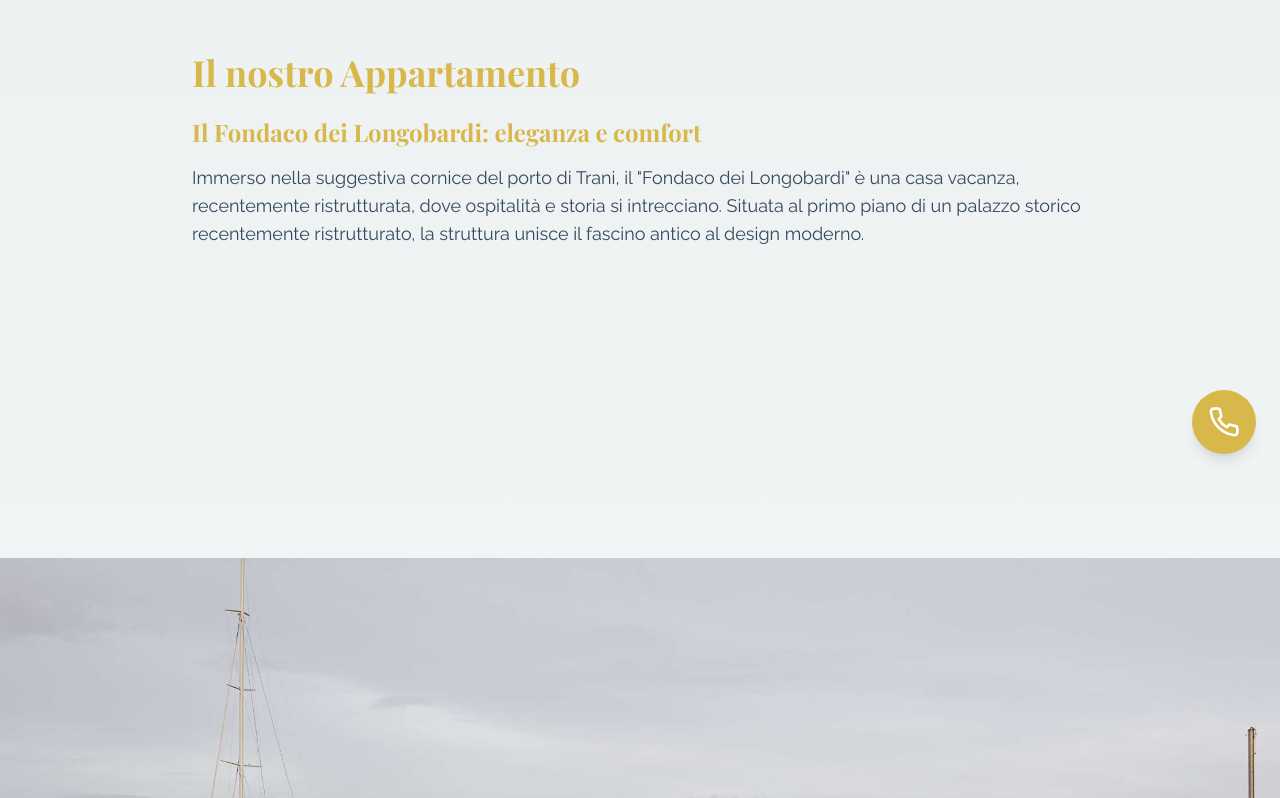
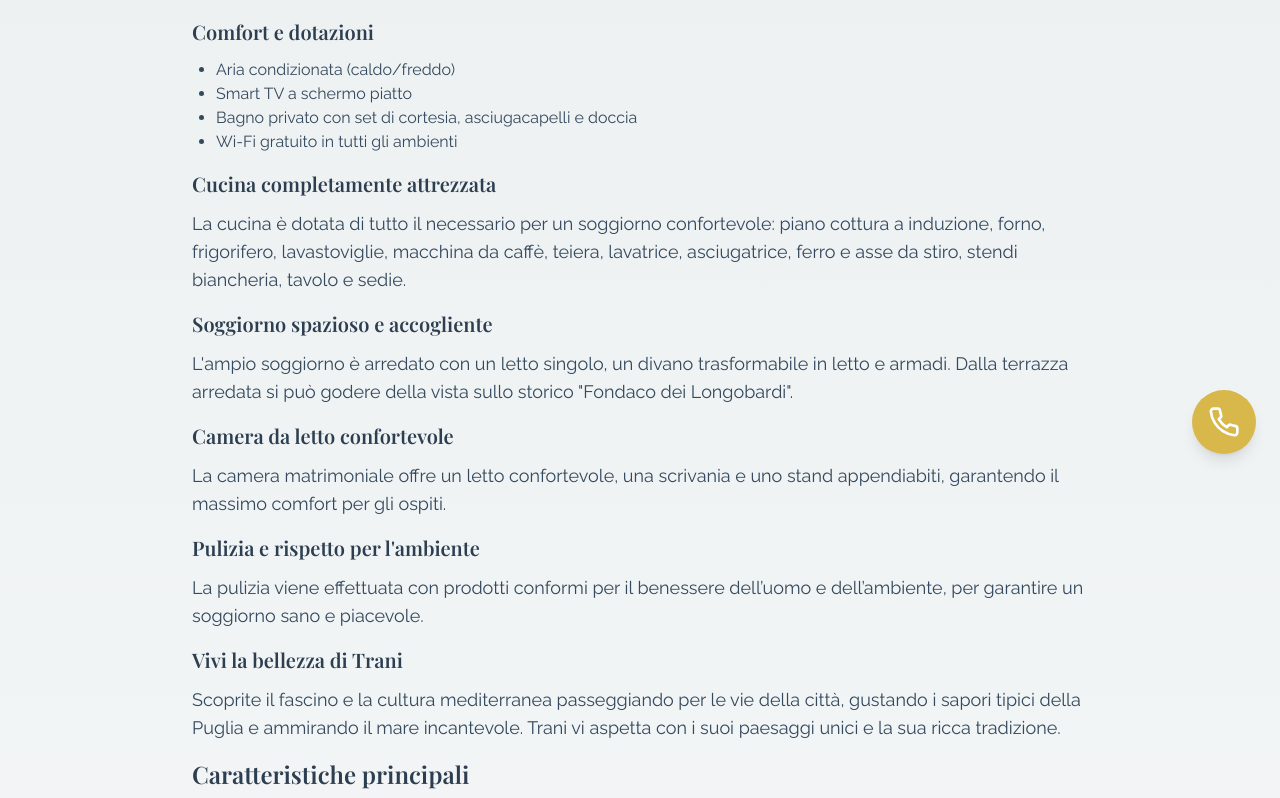
Before and after one commit to DaddarioLuigi/fondaco-dei-longobardi, a Next.js app: page /appartamento in a window 1280 px wide. Shown: the part 322-1120 px from the top of the page. Built offline with nearby package versions, Linux system fonts and the light colour scheme; a web font is replaced by a local one.

Commit message:
Update page.tsx

```diff
--- a/app/appartamento/page.tsx
+++ b/app/appartamento/page.tsx
@@ -72,13 +72,17 @@
 
   return (
     <div className="w-full overflow-x-hidden">
-      {/** SEZIONE 1 - TESTI INTRODUTTIVI A TUTTO SCHERMO */}
+      {/*
+        SEZIONE 1 - TESTI INTRODUTTIVI A TUTTO SCHERMO
+        Testi centrati orizzontalmente ma con testo allineato a sinistra
+      */}
       <motion.section
         className="relative w-screen min-h-screen flex justify-center items-center px-6 py-12 overflow-y-auto"
         initial={{ opacity: 0 }}
         animate={{ opacity: 1 }}
         transition={{ duration: 0.6 }}
       >
+        {/* Wrapper interno per contenuti larghi max 1024px, testo a sinistra */}
         <div className="max-w-4xl w-full text-left">
           <motion.h1
             className="text-4xl font-serif font-bold mb-6 text-brand-primary"
@@ -106,6 +110,133 @@
           >
             Immerso nella suggestiva cornice del porto di Trani, il "Fondaco dei Longobardi" è una casa vacanza, recentemente ristrutturata, dove ospitalità e storia si intrecciano. Situata al primo piano di un palazzo storico recentemente ristrutturato, la struttura unisce il fascino antico al design moderno.
           </motion.p>
+
+          <motion.h3
+            className="text-xl font-serif font-semibold mb-3 text-brand-secondary"
+            initial={{ opacity: 0, x: -20 }}
+            animate={{ opacity: 1, x: 0 }}
+            transition={{ duration: 0.5, delay: 0.4 }}
+          >
+            Comfort e dotazioni
+          </motion.h3>
+          <motion.ul
+            className="list-disc pl-6 mb-4"
+            initial={{ opacity: 0, x: 20 }}
+            animate={{ opacity: 1, x: 0 }}
+            transition={{ duration: 0.5, delay: 0.5 }}
+          >
+            <li>Aria condizionata (caldo/freddo)</li>
+            <li>Smart TV a schermo piatto</li>
+            <li>Bagno privato con set di cortesia, asciugacapelli e doccia</li>
+            <li>Wi-Fi gratuito in tutti gli ambienti</li>
+          </motion.ul>
+
+          <motion.h3
+            className="text-xl font-serif font-semibold mb-3 text-brand-secondary"
+            initial={{ opacity: 0, y: 20 }}
+            animate={{ opacity: 1, y: 0 }}
+            transition={{ duration: 0.5, delay: 0.6 }}
+          >
+            Cucina completamente attrezzata
+          </motion.h3>
+          <motion.p
+            className="text-lg mb-4"
+            initial={{ opacity: 0, x: -20 }}
+            animate={{ opacity: 1, x: 0 }}
+            transition={{ duration: 0.5, delay: 0.7 }}
+          >
+            La cucina è dotata di tutto il necessario per un soggiorno confortevole: piano cottura a induzione, forno, frigorifero, lavastoviglie, macchina da caffè, teiera, lavatrice, asciugatrice, ferro e asse da stiro, stendi biancheria, tavolo e sedie.
+          </motion.p>
+
+          <motion.h3
+            className="text-xl font-serif font-semibold mb-3 text-brand-secondary"
+            initial={{ opacity: 0, x: 20 }}
+            animate={{ opacity: 1, x: 0 }}
+            transition={{ duration: 0.5, delay: 0.8 }}
+          >
+            Soggiorno spazioso e accogliente
+          </motion.h3>
+          <motion.p
+            className="text-lg mb-4"
+            initial={{ opacity: 0, y: 20 }}
+            animate={{ opacity: 1, y: 0 }}
+            transition={{ duration: 0.5, delay: 0.9 }}
+          >
+            L'ampio soggiorno è arredato con un letto singolo, un divano trasformabile in letto e armadi. Dalla terrazza arredata si può godere della vista sullo storico "Fondaco dei Longobardi".
+          </motion.p>
+
+          <motion.h3
+            className="text-xl font-serif font-semibold mb-3 text-brand-secondary"
+            initial={{ opacity: 0, x: -20 }}
+            animate={{ opacity: 1, x: 0 }}
+            transition={{ duration: 0.5, delay: 1.0 }}
+          >
+            Camera da letto confortevole
+          </motion.h3>
+          <motion.p
+            className="text-lg mb-4"
+            initial={{ opacity: 0, y: 20 }}
+            animate={{ opacity: 1, y: 0 }}
+            transition={{ duration: 0.5, delay: 1.1 }}
+          >
+            La camera matrimoniale offre un letto confortevole, una scrivania e uno stand appendiabiti, garantendo il massimo comfort per gli ospiti.
+          </motion.p>
+
+          <motion.h3
+            className="text-xl font-serif font-semibold mb-3 text-brand-secondary"
+            initial={{ opacity: 0, x: 20 }}
+            animate={{ opacity: 1, x: 0 }}
+            transition={{ duration: 0.5, delay: 1.2 }}
+          >
+            Pulizia e rispetto per l'ambiente
+          </motion.h3>
+          <motion.p
+            className="text-lg mb-4"
+            initial={{ opacity: 0, y: 20 }}
+            animate={{ opacity: 1, y: 0 }}
+            transition={{ duration: 0.5, delay: 1.3 }}
+          >
+            La pulizia viene effettuata con prodotti conformi per il benessere dell’uomo e dell’ambiente, per garantire un soggiorno sano e piacevole.
+          </motion.p>
+
+          <motion.h3
+            className="text-xl font-serif font-semibold mb-3 text-brand-secondary"
+            initial={{ opacity: 0, x: -20 }}
+            animate={{ opacity: 1, x: 0 }}
+            transition={{ duration: 0.5, delay: 1.4 }}
+          >
+            Vivi la bellezza di Trani
+          </motion.h3>
+          <motion.p
+            className="text-lg mb-4"
+            initial={{ opacity: 0, y: 20 }}
+            animate={{ opacity: 1, y: 0 }}
+            transition={{ duration: 0.5, delay: 1.5 }}
+          >
+            Scoprite il fascino e la cultura mediterranea passeggiando per le vie della città, gustando i sapori tipici della Puglia e ammirando il mare incantevole. Trani vi aspetta con i suoi paesaggi unici e la sua ricca tradizione.
+          </motion.p>
+
+          <motion.h2
+            className="text-2xl font-serif font-semibold mb-4 text-brand-secondary"
+            initial={{ opacity: 0 }}
+            animate={{ opacity: 1 }}
+            transition={{ duration: 0.5, delay: 1.6 }}
+          >
+            Caratteristiche principali
+          </motion.h2>
+          <motion.div
+            className="grid grid-cols-2 gap-4"
+            initial={{ opacity: 0 }}
+            animate={{ opacity: 1 }}
+            transition={{ duration: 0.5, delay: 1.7 }}
+          >
+            {features.map((feature, index) => (
+              <div key={index} className="flex items-center">
+                <feature.icon className="text-brand-secondary mr-2" />
+                <span>{feature.text}</span>
+              </div>
+            ))}
+          </motion.div>
         </div>
       </motion.section>
 
```
